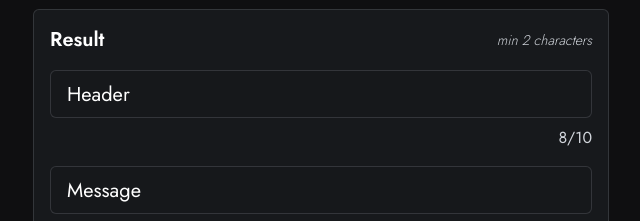
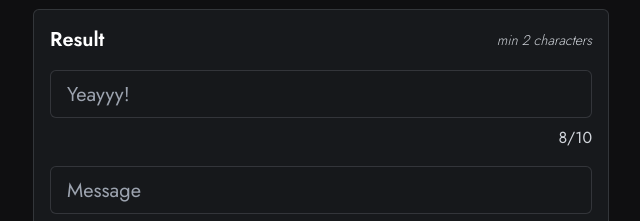
Before and after one commit to rrreyabd/hello-there, a website: page index.html in a window 1280 px wide. Shown: the part 731-952 px from the top of the page, 319-959 px from the left. Drawn offline with Linux system fonts and the light colour scheme.

Commit message:
style: adding small adjustment

```diff
--- a/index.html
+++ b/index.html
@@ -103,8 +103,7 @@
                             id="result"
                             minlength="2"
                             maxlength="10"
-                            value="Header"
-                            placeholder="Header"
+                            placeholder="Yeayyy!"
                             aria-label="Result Head"
                             class="h-12 bg-input border border-border flex items-center px-4 py-2 text-xl text-white rounded-md"
                             oninput="countCharacters('result', 'resultCount') + updateText('result', 'resultHead')"
@@ -124,7 +123,6 @@
                             minlength="2"
                             maxlength="100"
                             aria-label="Result Body"
-                            value="Message"
                             placeholder="Message"
                             class="h-12 w-full bg-input border border-border px-4 py-2 text-xl text-white rounded-md resize-none text-start break-all"
                             oninput="countCharacters('resultBody', 'resultBodyCount') + updateText('resultBody', 'resultBodyText')">
```
